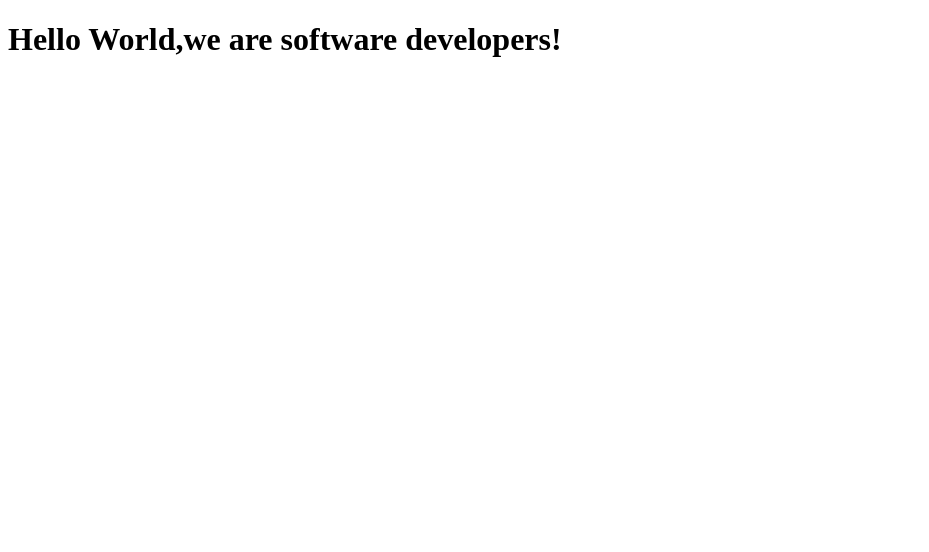
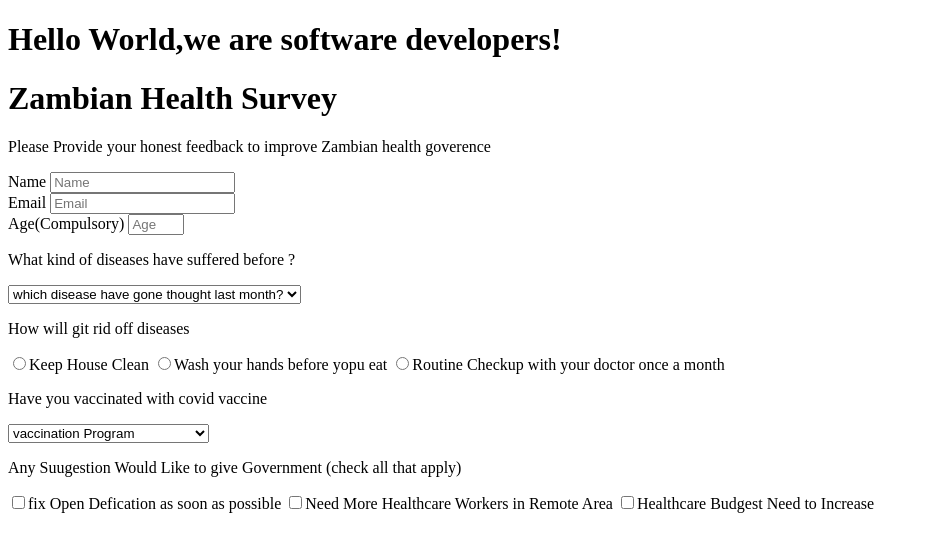
Before and after one commit to charpeamol/MicroverseTrial2AmolMusonda, a plain HTML site: page index.html in a window 1280 px wide. Shown: the whole page, without its empty margins (0-929 px from the left). Drawn offline with Linux system fonts and the light colour scheme.

Commit message:
forms for zambiya health survey added

```diff
--- a/index.html
+++ b/index.html
@@ -9,6 +9,55 @@
   <body>
     <h1>Hello World,we are software developers!
     </h1>
+    <div class="container">
+      <header class="header">
+        <h1 id="title"> Zambian Health Survey <Form></Form></h1>
+        <p id="description"> Please Provide your honest feedback to improve Zambian health goverence </p>
+      </header>
+      <form id="survey-form">
+        <div class="form-group">
+          <label for="name" id="name-label"> Name</label>
+          <input type="text" id="name" name="name" placeholder="Name" required>
+        </div>
+        <div class="form-group">
+          <label for="email" id="email-label"> Email</label>
+          <input type="email" id="email" name="email" placeholder="Email" required>
+        </div>
+        <div class="form-group">
+          <label for="number" id="number-label"> Age(Compulsory)</label>
+          <input type="number" id="number" name="number" placeholder="Age" min=10 max=99>
+        </div>
+        <div class="form-group">
+          <p>What kind of diseases have suffered before ? </p>
+          <select id="dropdown" name="role" class="form-control" required>
+            <option disabled selected value> which disease have gone thought last month? </option>
+            <option value="Malariya"> Malariya</option>
+            <option value="Dengue"> Dengue</option>
+            <option value="cholera"> cholera</option>
+          </select>
+        </div>
+        <div class="form-group">
+          <p>How will git rid off diseases </p>
+
+          <label><input type="radio" class="input_radio" name="user" value="Keep House Clean">Keep House Clean</label>
+          <label><input type="radio" class="input_radio" name="user" value="Wash your hands before yopu eat">Wash your hands before yopu eat</label>
+          <label> <input type="radio" class="input_radio" name="user" value="Routine Checkup with your doctor once a month">Routine Checkup with your doctor once a month</label>
+          <div class="form-group">
+          <p>Have you vaccinated with covid vaccine</p>
+             <select id="dropdown" name="role" class="form-control" required>
+            <option disabled selected value> vaccination Program </option>
+            <option value=" Full Vaccinated ">  Full Vaccinated  </option>
+            <option value=" Partially Vaccinated"> Partially Vaccinated </option>
+            <option value="not enough vaccines available"> not enough vaccines available </option>
+          </select>
+          </div>
+          <div class="form-group">
+            <p> Any Suugestion Would Like to give  Government  <span class="clue"> (check all that apply)</p>
+
+          <label><input type="checkbox" class="input_checkbox" value="fix Open Defication as soon as possible" name="prefer">fix Open Defication as soon as possible </label>
+          <label><input type="checkbox" class ="input_checkbox" name="prefer" value="Need More Healthcare Workers in Remote Area">Need More Healthcare Workers in Remote Area </label>
+          <label><input type="checkbox" class="input_checkbox" name="prefer" value="Healthcare Budgest Need to Increase">Healthcare Budgest Need to Increase </label>
+          </div>
     <script src="https://cdn.freecodecamp.org/testable-projects-fcc/v1/bundle.js"></script>
 
     <!--
```
